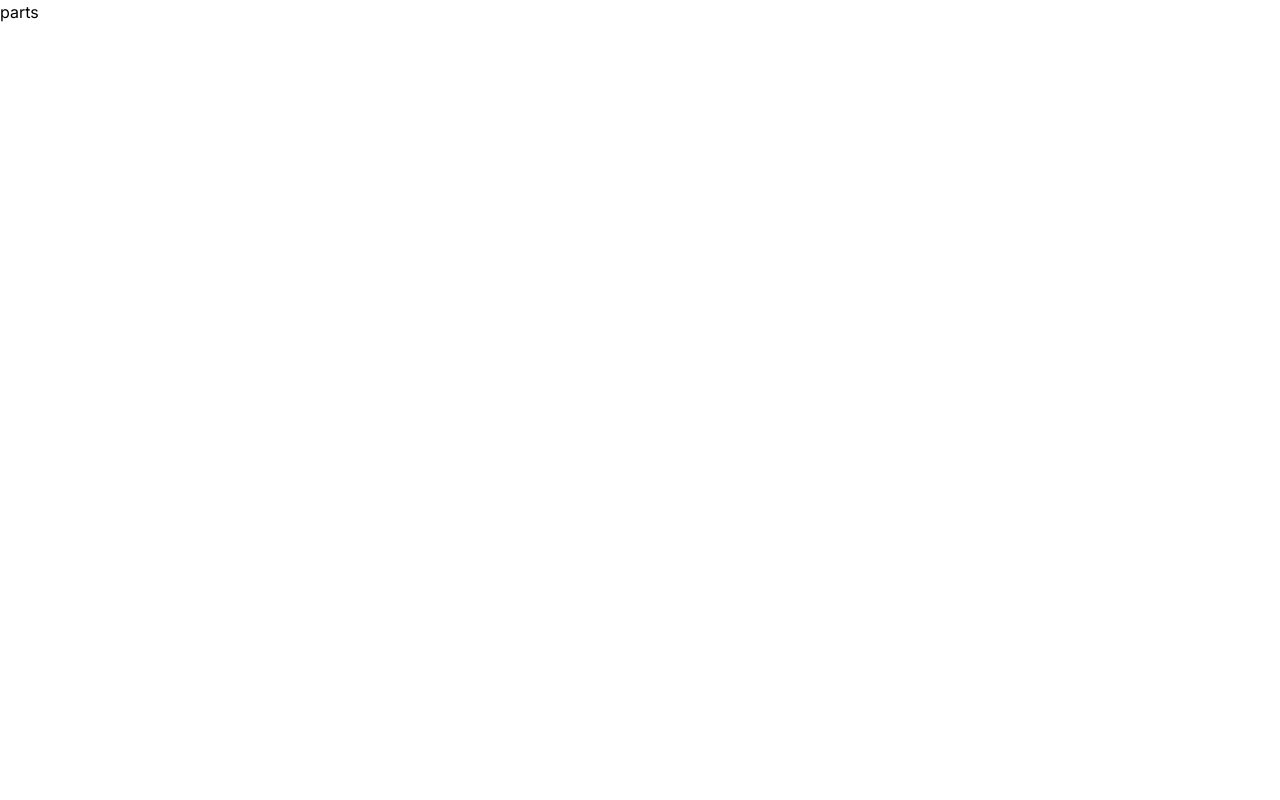
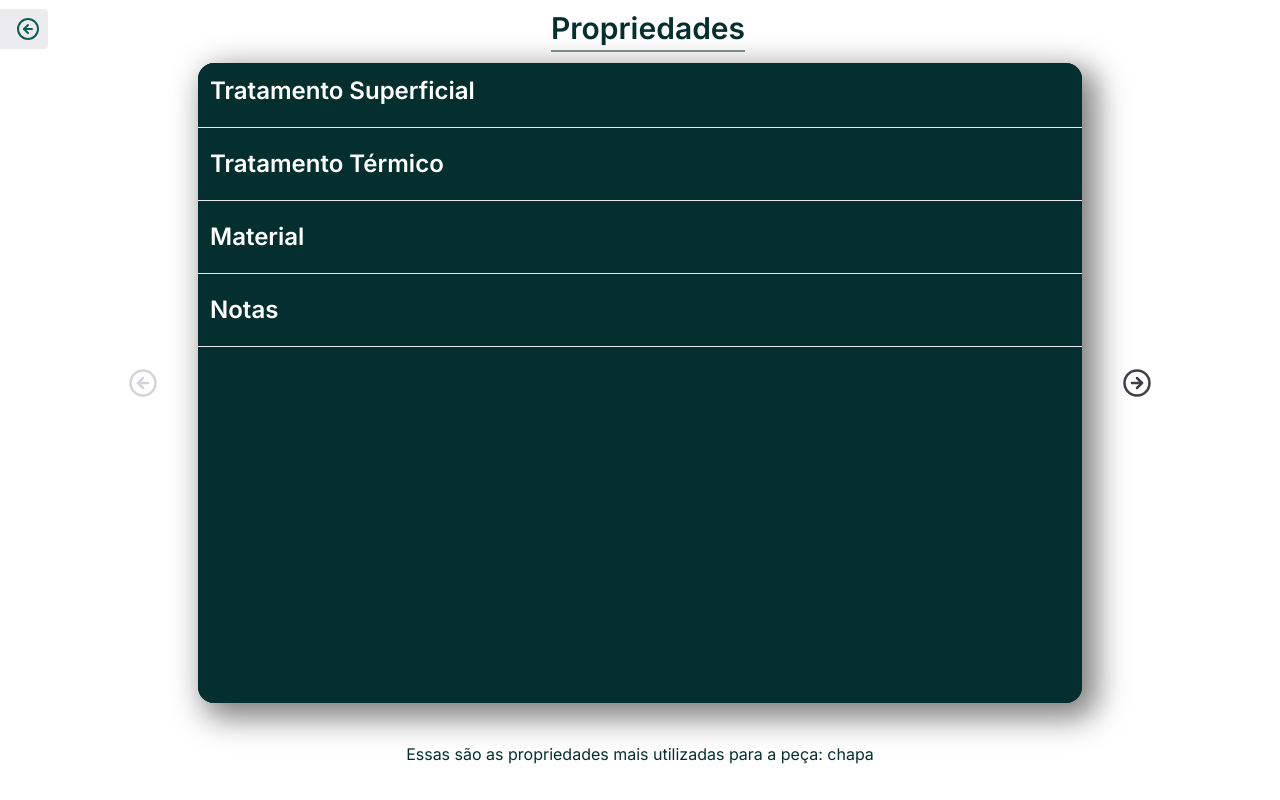
Before and after one commit to joaonishimoto/engetak-detail-checklist, a Next.js app: page /parts/chapa in a window 1280 px wide. Built offline with nearby package versions, Linux system fonts and the light colour scheme.

Commit message:
finish first step

```diff
--- a/src/app/[part]/[...props]/page.tsx
+++ /dev/null
@@ -1,12 +0,0 @@
-interface PartProps {
-  params: {
-    part: string
-  }
-}
-
-export default function Page(props: PartProps) {
-
-  return (
-    <div>{props.params.part}</div>
-  )
-}
--- a/src/app/[part]/page.tsx
+++ /dev/null
@@ -1,93 +0,0 @@
-'use client'
-
-import Image from "next/image";
-
-import { useState, useEffect } from "react"
-
-import * as image from '@/database/exports';
-
-import { database } from "@/database/database"
-import { ArrowLeftCircle, ArrowRightCircle } from "lucide-react";
-import Link from "next/link";
-import { Props } from "@/components/Detail/props";
-
-interface PartProps {
-  params: {
-    part: string
-  }
-}
-
-
-export default function Page(props: PartProps) {
-  const [slide, setSlide] = useState(-1)
-
-  const urlPart = props.params.part
-  const curPart = database.find(item => item.name === urlPart)
-
-  if (!curPart) {
-    return(null)
-  }
-
-  const checklistPartLength = curPart.checklist.length
-
-  if (!checklistPartLength) {
-    return(null)
-  }
-
-  return (
-    <main className=" bg-white text-teal-950 flex flex-col items-center justify-around h-screen overflow-hidden">
-      <div className="flex items-center justify-between text-center font-semibold h-10 w-screen">
-        <div></div>
-        <div  className="text-3xl ml-40 border-b-2 border-teal-950/50 py-1">
-          {(
-            slide > -1
-          ) ? (
-            curPart.checklist[slide].title
-          ) : (
-            null
-          )}
-        </div>
-          <Link href={`/${urlPart}/props`}
-          className="group mr-2 flex items-center justify-center px-2 py-2 rounded-md font-bold
-        bg-zinc-200/70 hover:bg-teal-800 text-teal-800 hover:text-white transiton-all duration-500">
-            <p className="">propriedades</p>
-            <ArrowRightCircle className="ml-2 group-hover:rotate-[360deg] trasition-all duration-500 "/>
-          </Link>
-      </div>
-
-      <div className="flex items-center justify-center w-[calc(100%-20%)] h-[80vh]">
-        <button
-        disabled={slide === -1}
-          onClick={() => slide > -1 ? setSlide(slide - 1) : null}
-          className="text-3xl font-bold pr-10 text-zinc-700">
-          <ArrowLeftCircle size={30} className={`${slide === -1 ? 'text-zinc-300' : 'hover:-translate-x-1 transition-all duration-500 hover:text-zinc-950'}`} />
-        </button>
-        <div className="flex items-center justify-center
-        bg-teal-950 w-full h-full rounded-2xl shadow-[10px_10px_30px_5px_rgba(0,0,0,0.5)]">
-          {slide < 0 ? (
-            <Props urlPart={urlPart}/>
-          ) : (
-            <Image
-            src={image[`esquadreta${slide}` as keyof typeof image]}
-            alt=""
-            style={{objectFit: "contain"}}
-            className=""
-          />
-          )}
-
-        </div>
-        <button
-          disabled={slide === checklistPartLength - 1}
-          onClick={() => slide < checklistPartLength - 1 ? setSlide(slide + 1) : null}
-          className="text-3xl font-bold pl-10 text-zinc-700">
-          <ArrowRightCircle size={30} className={`${slide === checklistPartLength - 1 ? 'text-zinc-300' : 'hover:translate-x-1 transition-all duration-300 hover:text-zinc-950'}`}  />
-        </button>
-      </div>
-      <div className="flex items-center justify-center h-20">
-        <h2 className="">
-        {slide>-1?curPart.checklist[slide].desc:""}
-        </h2>
-      </div>
-    </main>
-  );
-}
--- /dev/null
+++ b/src/app/parts/[part]/page.tsx
@@ -0,0 +1,111 @@
+"use client";
+
+// component
+import { Props } from "@/components/Detail/props";
+
+// database imports
+import { database } from "@/database/database";
+import * as image from "@/database/exports";
+
+// next imports
+import Image from "next/image";
+import Link from "next/link";
+
+// react imports
+import { useState } from "react";
+
+// icons
+import { ArrowLeftCircle, ArrowRightCircle } from "lucide-react";
+
+interface PartProps {
+  params: {
+    part: string;
+  };
+}
+
+export default function Page(props: PartProps) {
+  const [slide, setSlide] = useState(-1);
+
+  const urlPart = props.params.part;
+  const curPart = database.find((item) => item.name === urlPart);
+
+  if (!curPart) {
+    return null;
+  }
+
+  const checklistPartLength = curPart.checklist.length;
+
+  if (!checklistPartLength) {
+    return null;
+  }
+
+  return (
+    <main className=" bg-white text-teal-950 flex flex-col items-center justify-around h-screen overflow-hidden">
+      <div className="flex items-center justify-between text-center font-semibold min-h-10 w-screen">
+        <Link
+          href={`/parts`}
+          className="group mr-2 flex items-center justify-center px-2 py-2 rounded-tr rounded-br font-bold bg-zinc-200/70 hover:bg-teal-800 text-teal-800 hover:text-white transiton-all duration-500"
+        >
+          <ArrowLeftCircle className="ml-2 group-hover:rotate-[360deg] group-hover:-translate-x-2 trasition-all duration-500 " />
+        </Link>
+        <div className="text-3xl mr-10 border-b-2 border-teal-950/50 py-1">
+          {slide > -1 ? curPart.checklist[slide].title : "Propriedades"}
+        </div>
+        <div></div>
+      </div>
+
+      <div className="flex items-center justify-center w-[calc(100%-20%)] h-[80vh]">
+        <button
+          disabled={slide === -1}
+          onClick={() => (slide > -1 ? setSlide(slide - 1) : null)}
+          className="text-3xl font-bold pr-10 text-zinc-700"
+        >
+          <ArrowLeftCircle
+            size={30}
+            className={`${
+              slide === -1
+                ? "text-zinc-300"
+                : "hover:-translate-x-1 transition-all duration-500 hover:text-zinc-950"
+            }`}
+          />
+        </button>
+        <div className="flex items-center justify-center bg-teal-950 w-full h-full rounded-2xl shadow-[10px_10px_30px_5px_rgba(0,0,0,0.5)]">
+          {slide < 0 ? (
+            <Props urlPart={urlPart} />
+          ) : (
+            <Image
+              src={image[`${urlPart}${slide}` as keyof typeof image]}
+              alt=""
+              style={{ objectFit: "contain" }}
+              className="w-full h-full"
+            />
+          )}
+        </div>
+        <button
+          disabled={slide === checklistPartLength - 1}
+          onClick={() =>
+            slide < checklistPartLength - 1 ? setSlide(slide + 1) : null
+          }
+          className="text-3xl font-bold pl-10 text-zinc-700"
+        >
+          <ArrowRightCircle
+            size={30}
+            className={`${
+              slide === checklistPartLength - 1
+                ? "text-zinc-300"
+                : "hover:translate-x-1 transition-all duration-300 hover:text-zinc-950"
+            }`}
+          />
+        </button>
+      </div>
+      <div className="flex items-center justify-center h-20">
+        <h2 className="">
+          {slide > -1
+            ? curPart.checklist[slide].desc
+            : "Essas são as propriedades mais utilizadas para a peça: " +
+              urlPart}
+        </h2>
+      </div>
+    </main>
+  );
+}
--- /dev/null
+++ b/src/app/parts/page.tsx
@@ -0,0 +1,19 @@
+import { database } from "@/database/database";
+import Link from "next/link";
+
+export default function Page() {
+
+  return (
+    <div className="min-h-screen flex items-center justify-center">
+        <ul className="text-sm space-y-1">
+          {database?.map((item, index) => (
+            <li key={index}>
+              <Link href={`/parts/${item.name}`} className="">
+                {item.name}
+              </Link>
+            </li>
+          ))}
+        </ul>
+    </div>
+  )
+}
--- a/src/components/Detail/props.tsx
+++ b/src/components/Detail/props.tsx
@@ -1,35 +1,58 @@
-import { database } from "@/database/database"
+import { database } from "@/database/database";
 
 type PartParam = {
-  urlPart: string
-}
+  urlPart: string;
+};
 
-export function Props( { urlPart }: PartParam) {
-
-  const curPart = database.find(item => item.name === urlPart)
+export function Props({ urlPart }: PartParam) {
+  const curPart = database.find((item) => item.name === urlPart);
 
   return (
-    <div className="w-full h-full rounded-2xl bg-teal-950 space-y-5 pt-3 pl-3">
-      <ul className="text-white text-2xl">Tratamento Térmico
-        {curPart?.props?.tratT.map((material, index) => (
-          <li key={index} className="text-sm">{material}</li>
-        ))}
-      </ul>
-      <ul className="text-white text-2xl">Tratamento Superficial
-        {curPart?.props?.tratS.map((material, index) => (
-          <li key={index} className="text-sm">{material}</li>
-        ))}
-      </ul>
-      <ul className="text-white text-2xl">Material
-        {curPart?.props?.material.map((material, index) => (
-          <li key={index} className="text-sm">{material}</li>
-        ))}
-      </ul>
-      <ul className="text-white text-2xl">Notas
-        {curPart?.props?.notes.map((material, index) => (
-          <li key={index} className="text-sm">{material}</li>
-        ))}
-      </ul>
+    <div className="w-full h-full rounded-2xl bg-teal-950 space-y-5 pt-3">
+      <div className="ml-3">
+        <h1 className="text-white text-2xl mb-2 font-semibold">Tratamento Superficial</h1>
+        <ul className="text-zinc-300 text-sm space-y-1">
+          {curPart?.props?.tratS.map((item, index) => (
+            <li key={index} className="">
+              {item}
+            </li>
+          ))}
+        </ul>
+      </div>
+      <p className="w-full border-b flex"/>
+      <div className="ml-3">
+        <h1 className="text-white text-2xl mb-2 font-semibold">Tratamento Térmico</h1>
+        <ul className="text-zinc-300 text-sm space-y-1">
+          {curPart?.props?.tratT.map((item, index) => (
+            <li key={index} className="">
+              {item}
+            </li>
+          ))}
+        </ul>
+      </div>
+      <p className="w-full border-b flex"/>
+      <div className="ml-3">
+        <h1 className="text-white text-2xl mb-2 font-semibold">Material</h1>
+        <ul className="text-zinc-300 text-sm space-y-1">
+          {curPart?.props?.material.map((item, index) => (
+            <li key={index} className="">
+              {item}
+            </li>
+          ))}
+        </ul>
+      </div>
+      <p className="w-full border-b flex"/>
+      <div className="ml-3">
+        <h1 className="text-white text-2xl mb-2 font-semibold">Notas</h1>
+        <ul className="text-zinc-300 text-sm space-y-1">
+          {curPart?.props?.notes.map((material, index) => (
+            <li key={index} className="">
+              {material}
+            </li>
+          ))}
+        </ul>
+      </div>
+      <p className="w-full border-b flex"/>
     </div>
-  )
+  );
 }
```
